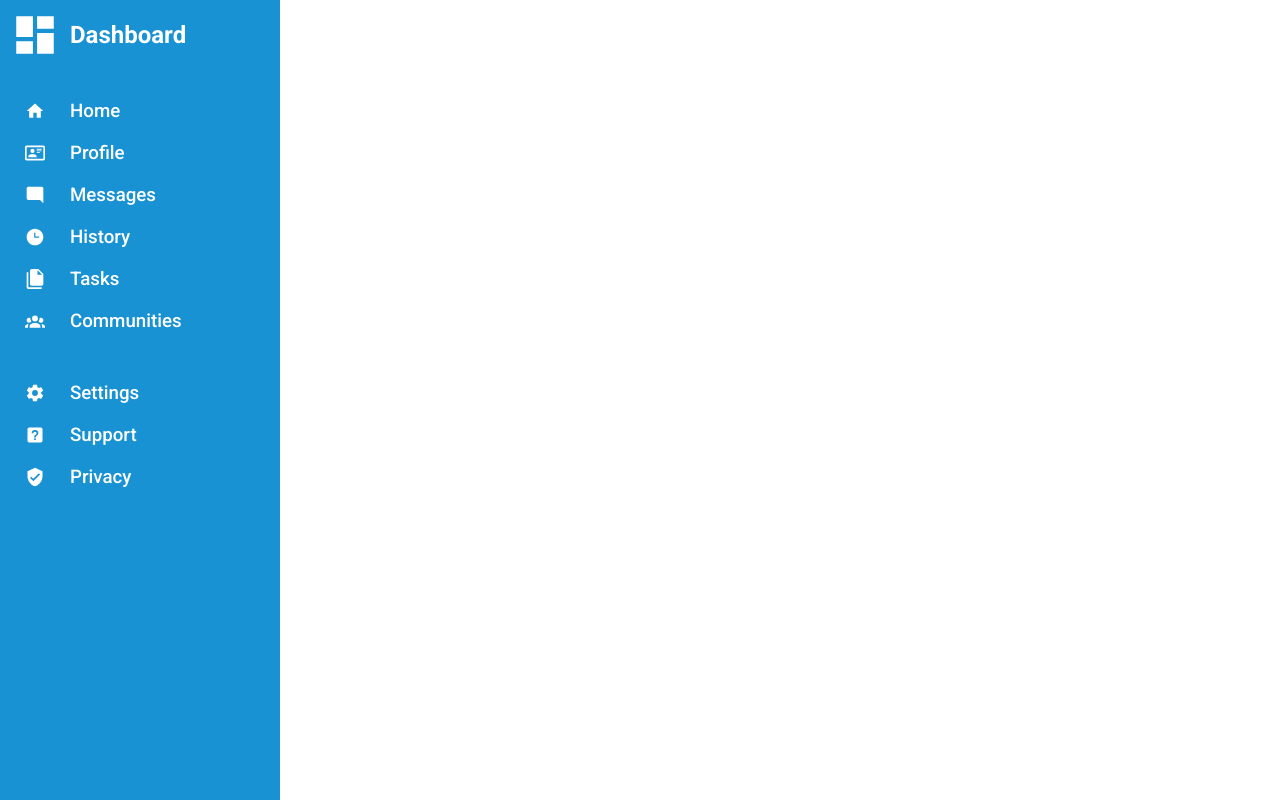
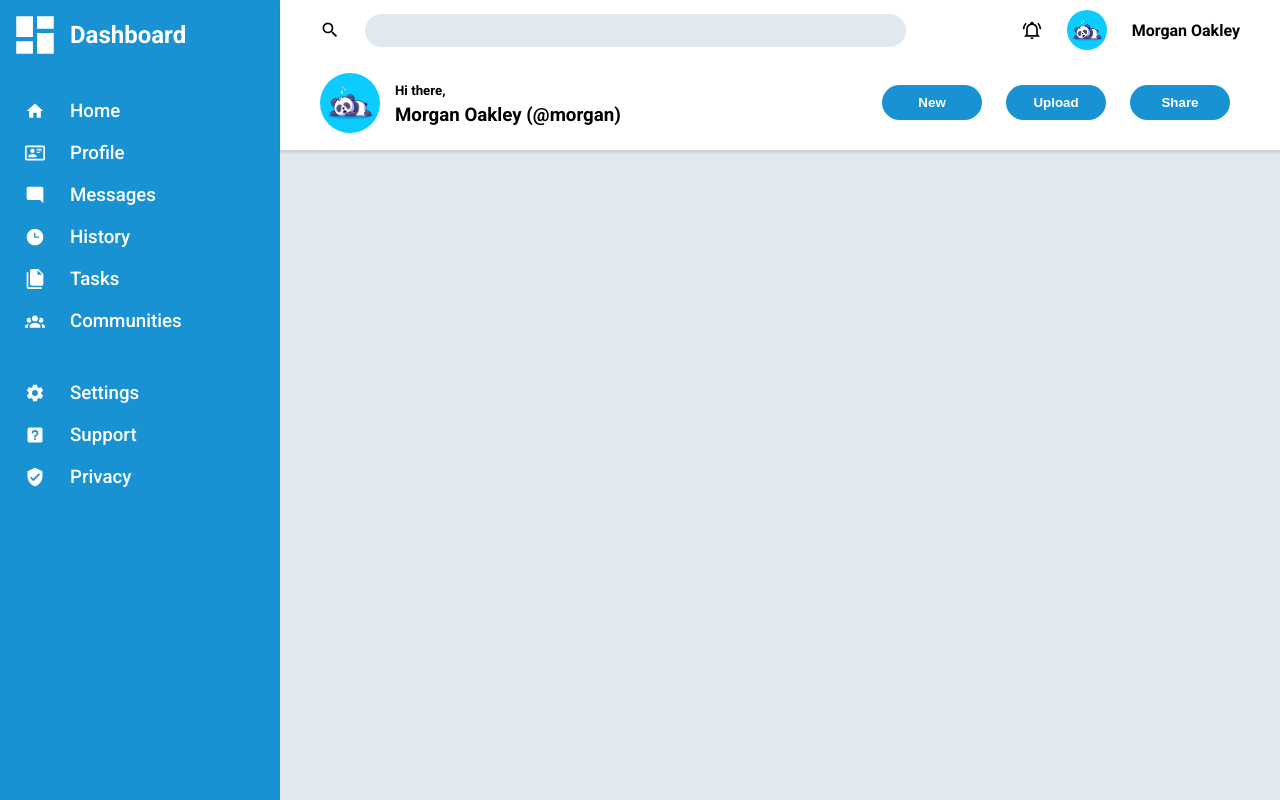
Before and after one commit to zadnap/odin-admin-dashboard, a plain HTML site: page index.html in a window 1280 px wide. Drawn offline with Linux system fonts and the light colour scheme.

Commit message:
Create the header UI
The header consists of a search input, a
notification button, basic information of the user:
avatar, display name

```diff
--- a/css/style.css
+++ b/css/style.css
@@ -15,15 +15,25 @@ ul {
   list-style-type: none;
 }
 
+input[type="search"] {
+  appearance: none;
+  outline: none;
+  border: none;
+  font: inherit;
+}
+
 body {
+  background-color: var(--background-color);
   height: 100vh;
   display: grid;
   grid-template-columns: 280px 1fr;
+  grid-template-rows: auto 1fr;
 }
 
 .sidebar {
   padding: 10px;
   background-color: var(--primary-color);
+  grid-row: 1 / 3;
 }
 .sidebar a {
   text-decoration: none;
@@ -60,3 +70,77 @@ body {
 .sidebar .nav-link img {
   margin: 0 15px;
 }
+
+header {
+  background-color: var(--background-color-2);
+  padding: 10px 40px;
+  box-shadow: 0 3px 2px rgba(0, 0, 0, 0.1);
+}
+
+header .top,
+header .utils {
+  display: flex;
+  justify-content: space-between;
+  align-items: center;
+  gap: 25px;
+}
+header .search {
+  display: flex;
+  align-items: center;
+  gap: 25px;
+  flex: 1;
+}
+header .search input {
+  border-radius: 50px;
+  background-color: var(--background-color);
+  padding: 7px 15px;
+  width: 80%;
+}
+header svg {
+  width: 20px;
+  height: 20px;
+  cursor: pointer;
+}
+header .top .avatar {
+  height: 40px;
+  width: 40px;
+  border-radius: 50%;
+  cursor: pointer;
+}
+header .top .username {
+  font-weight: 700;
+}
+
+header .bottom {
+  margin-top: 30px;
+  margin-bottom: 15px;
+  display: flex;
+  justify-content: space-between;
+  align-items: center;
+}
+header .bottom .profile {
+  display: grid;
+  gap: 5px;
+  grid-template-columns: 70px 1fr;
+  grid-template-rows: 20px 20px;
+  align-items: center;
+}
+header .bottom .profile img {
+  cursor: pointer;
+  grid-row: 1 / -1;
+  border-radius: 50%;
+  width: 60px;
+  height: 60px;
+}
+header .bottom .actions button {
+  cursor: pointer;
+  outline: none;
+  border: none;
+  color: white;
+  background-color: var(--primary-color);
+  border-radius: 50px;
+  margin: 0 10px;
+  padding: 10px;
+  width: 100px;
+  font-weight: 700;
+}
--- a/index.html
+++ b/index.html
@@ -133,6 +133,56 @@
         </a>
       </nav>
     </section>
-    <header></header>
+    <header>
+      <div class="top">
+        <div class="search">
+          <svg
+            xmlns="http://www.w3.org/2000/svg"
+            viewBox="0 0 24 24"
+            fill="currentColor"
+          >
+            <title>magnify</title>
+            <path
+              d="M9.5,3A6.5,6.5 0 0,1 16,9.5C16,11.11 15.41,12.59 14.44,13.73L14.71,14H15.5L20.5,19L19,20.5L14,15.5V14.71L13.73,14.44C12.59,15.41 11.11,16 9.5,16A6.5,6.5 0 0,1 3,9.5A6.5,6.5 0 0,1 9.5,3M9.5,5C7,5 5,7 5,9.5C5,12 7,14 9.5,14C12,14 14,12 14,9.5C14,7 12,5 9.5,5Z"
+            />
+          </svg>
+          <input type="search" />
+        </div>
+        <div class="utils">
+          <svg
+            xmlns="http://www.w3.org/2000/svg"
+            viewBox="0 0 24 24"
+            fill="currentColor"
+          >
+            <title>bell-ring-outline</title>
+            <path
+              d="M10,21H14A2,2 0 0,1 12,23A2,2 0 0,1 10,21M21,19V20H3V19L5,17V11C5,7.9 7.03,5.17 10,4.29C10,4.19 10,4.1 10,4A2,2 0 0,1 12,2A2,2 0 0,1 14,4C14,4.1 14,4.19 14,4.29C16.97,5.17 19,7.9 19,11V17L21,19M17,11A5,5 0 0,0 12,6A5,5 0 0,0 7,11V18H17V11M19.75,3.19L18.33,4.61C20.04,6.3 21,8.6 21,11H23C23,8.07 21.84,5.25 19.75,3.19M1,11H3C3,8.6 3.96,6.3 5.67,4.61L4.25,3.19C2.16,5.25 1,8.07 1,11Z"
+            />
+          </svg>
+          <img
+            src="./assets/images/avatar.jpg"
+            alt="user's profile image"
+            class="avatar"
+          />
+          <span class="username">Morgan Oakley</span>
+        </div>
+      </div>
+      <div class="bottom">
+        <div class="profile">
+          <img
+            src="./assets/images/avatar.jpg"
+            alt="user's profile image"
+            class="avatar"
+          />
+          <h5>Hi there,</h5>
+          <h3>Morgan Oakley (@morgan)</h3>
+        </div>
+        <div class="actions">
+          <button>New</button>
+          <button>Upload</button>
+          <button>Share</button>
+        </div>
+      </div>
+    </header>
   </body>
 </html>
```
Also changed, not shown: assets/images/avatar.jpg (added).
